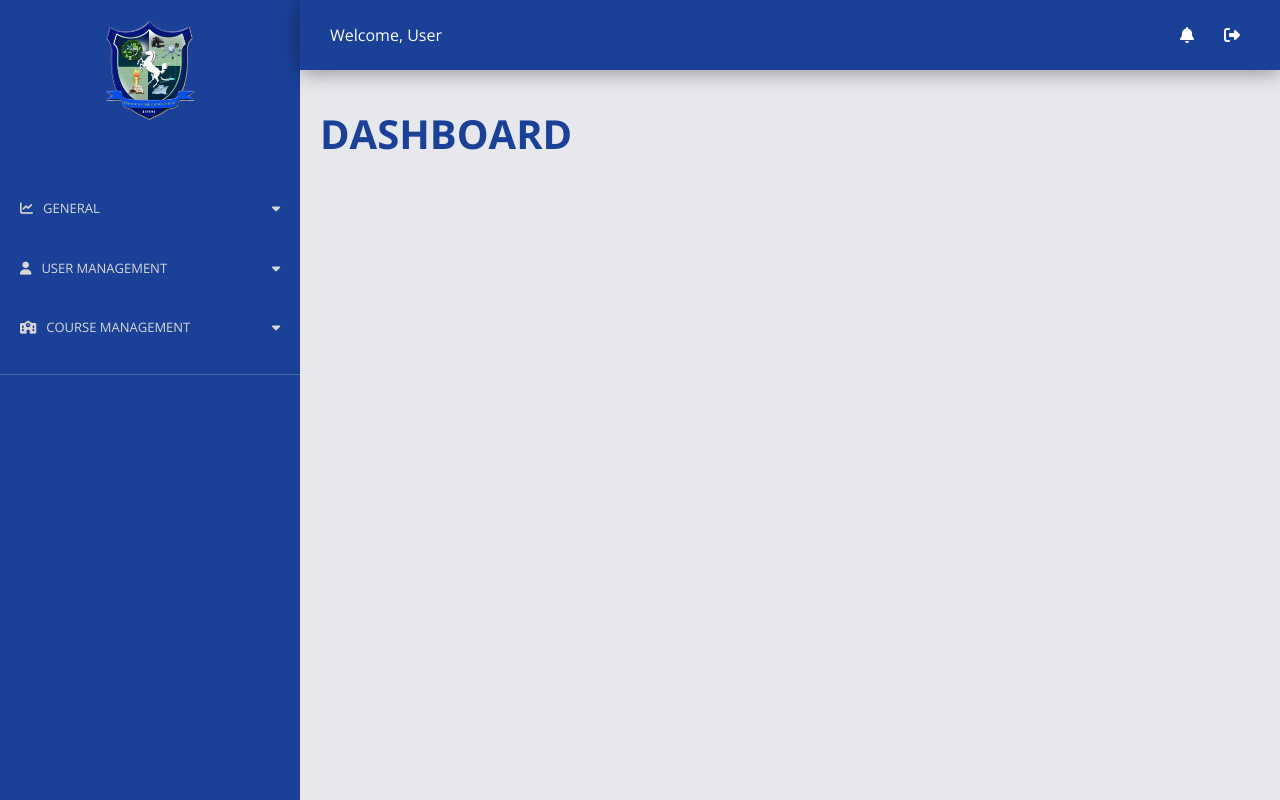
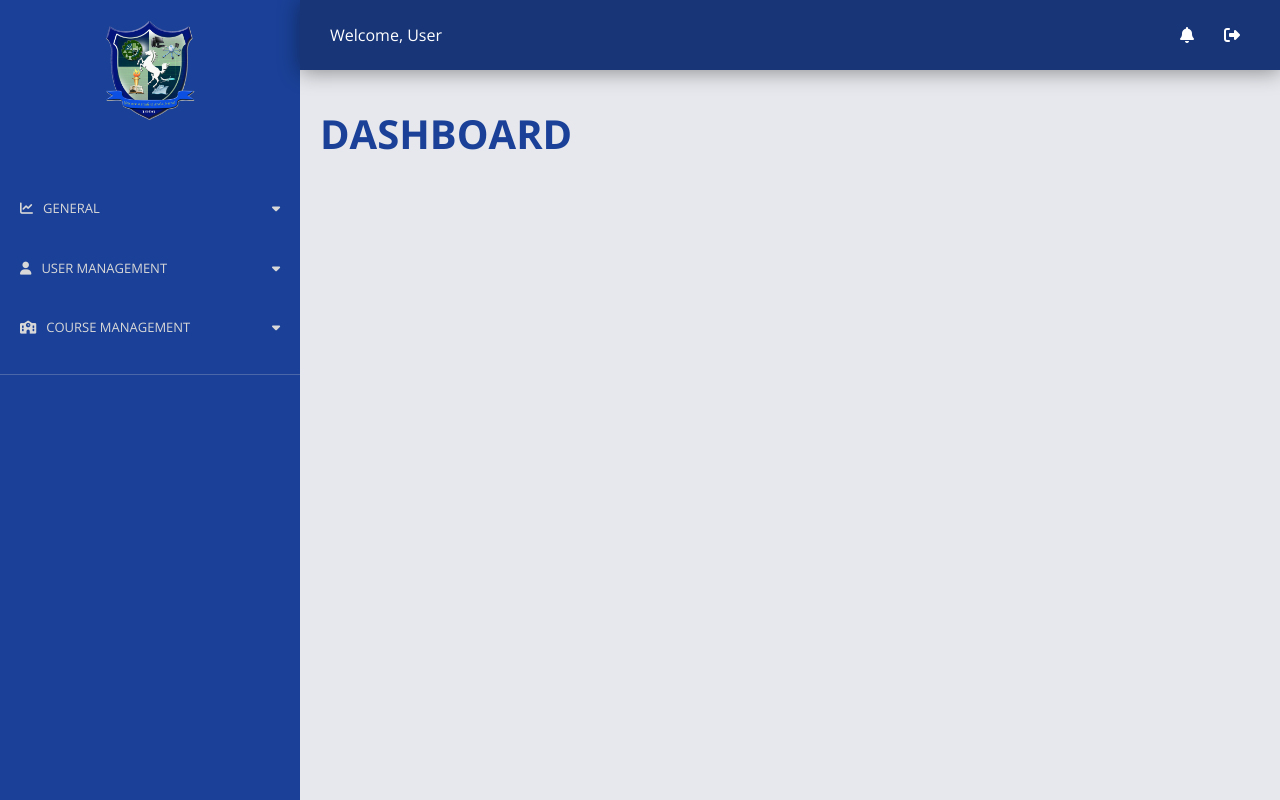
Before and after one commit to markgg33/sjb-icas-lms-portal, a PHP site: page /adminDashboard.php in a window 1280 px wide. Run offline with PHP 8.4, Linux system fonts and the light colour scheme; some libraries are stand-ins or nearby versions; some web fonts are replaced.

Commit message:
changed color of header

```diff
--- a/css/styles.css
+++ b/css/styles.css
@@ -114,7 +114,7 @@ body {
   grid-area: header;
   position: relative;
   height: 70px;
-  background-color: #1a4197;
+  background-color: #173577;
   display: flex;
   align-items: center;
   justify-content: space-between;
```
